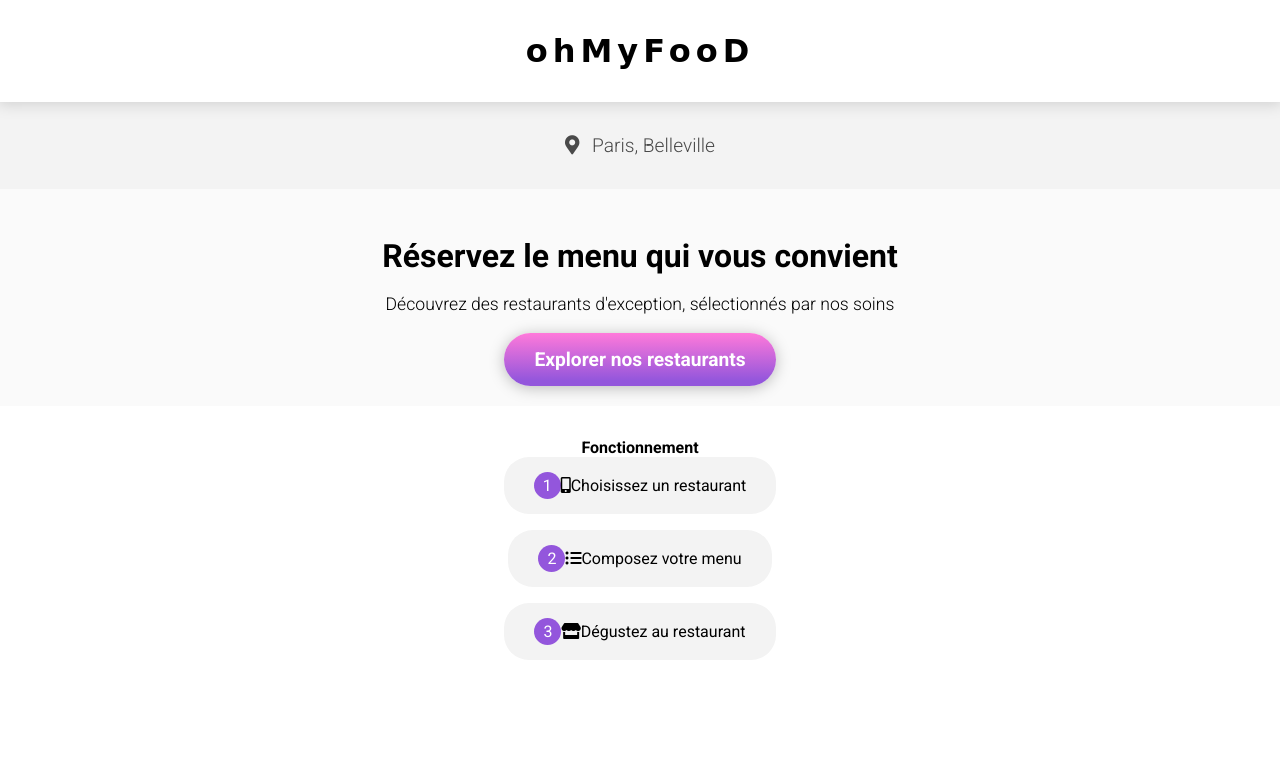
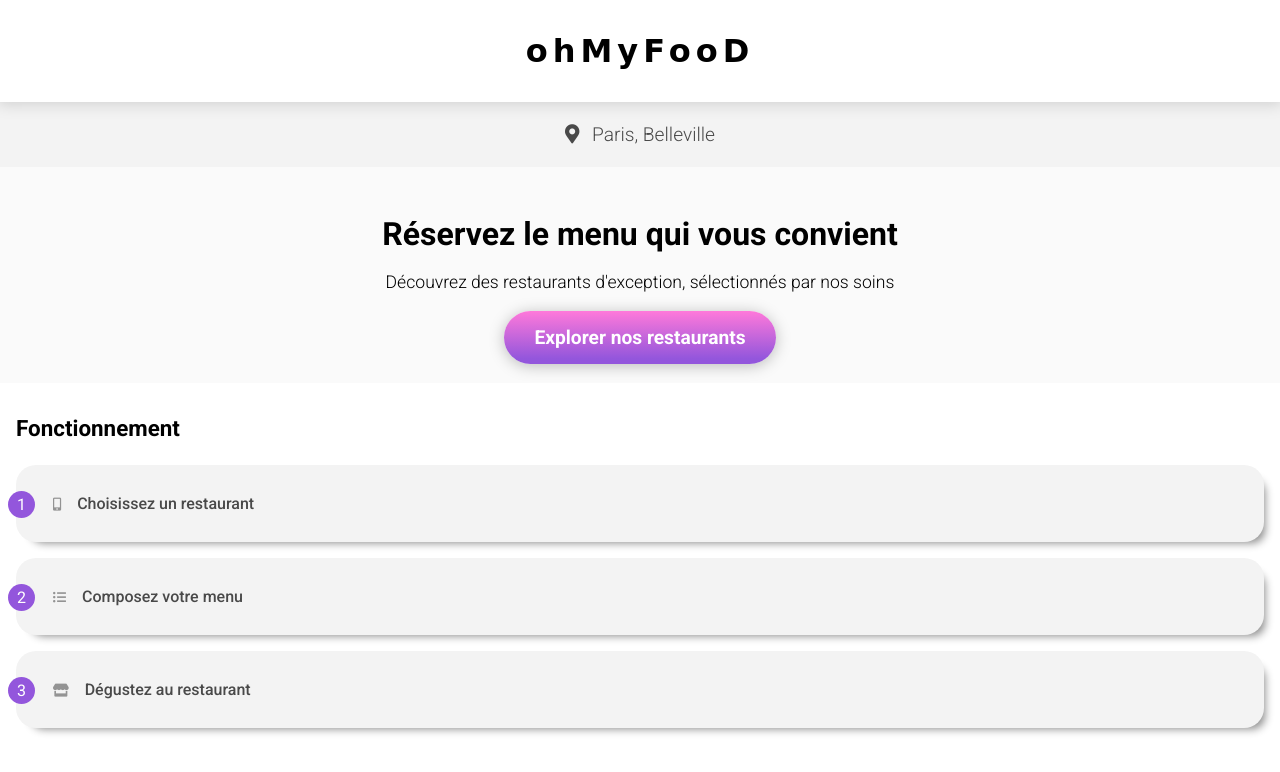
Before and after one commit to Anthonoir576/AnthonyFalvo_3_02082021, a website: page index.html in a window 1280 px wide. Drawn offline with Linux system fonts and the light colour scheme; a web font is replaced by a local one.

Commit message:
HEADER RAS

```diff
--- a/source/sass/layout/_header.scss
+++ b/source/sass/layout/_header.scss
@@ -31,7 +31,8 @@ header {
         & h2 {
 
             @include formColor;
-            @include pad;
+            // @include pad;
+            padding: 1.3rem 0;
 
             font-weight: 300;
 
@@ -101,11 +102,20 @@ header {
 
     & .header-contains {
 
-        @include txtCenter;
+
 
         padding: 2rem 1rem;
 
         margin: 0 auto;
+
+        & h3 {
+
+            margin-bottom: 1.5rem;
+            text-align: left;
+
+            font-size: 1.4rem;
+
+        }
 
         & .header-contains-choices {
 
@@ -113,19 +123,23 @@ header {
             grid-template-columns: 1fr;
             grid-template-rows: repeat(3, 1fr);
 
-            justify-items: center;
-
+            justify-items: flex-start;
 
             & .header-choice {
 
                 display: flex;
                 align-items: baseline;
 
-                padding: 15px 30px;
+                width: 100%;
+                white-space: nowrap;
+
+                padding: 25px 30px 25px 10px;
                 margin-bottom: 1rem;
 
                 background: $Grey;
-                border-radius: 25px;
+                border-radius: 20px;
+
+                box-shadow: 8px 8px 8px -7px #00000075;
 
                 & :nth-child(1) {
 
@@ -136,6 +150,26 @@ header {
 
                     color: white;
 
+                    // Enlever l'axe des Y si besoin, legere correction
+                    transform: translateX(-18px) translateY( 1px);
+
+
+                }
+
+                & i {
+
+                    margin-right: 1rem;
+                    font-size: 13px;
+
+                    color: rgba(0, 0, 0, 0.397);
+
+                }
+
+                & :nth-child(3) {
+
+                    font-weight: 500;
+                    color: rgba(0, 0, 0, 0.7);
+
                 }
 
             }
```
Also changed, not shown: source/css/style.css, 1 other file.
